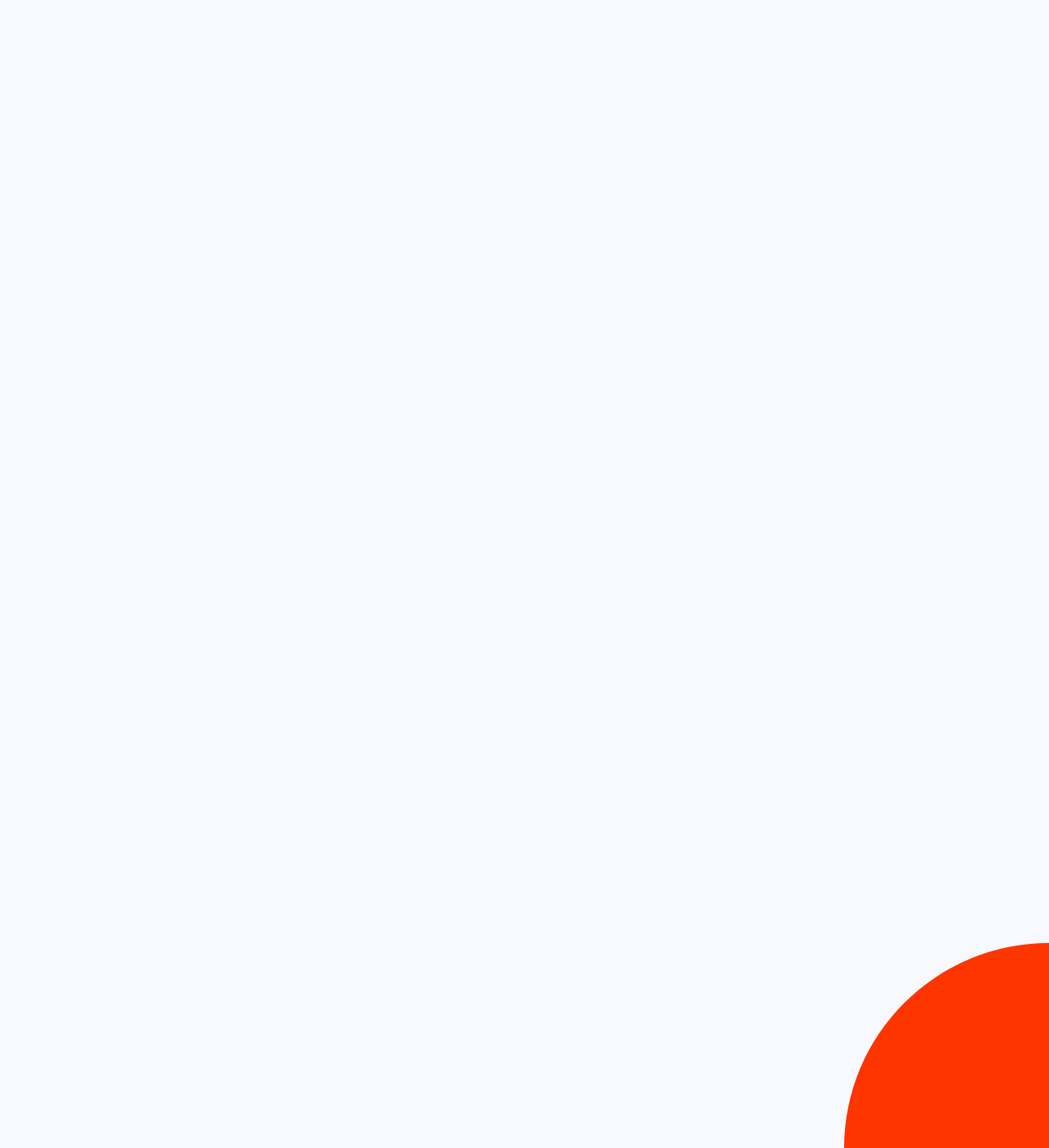
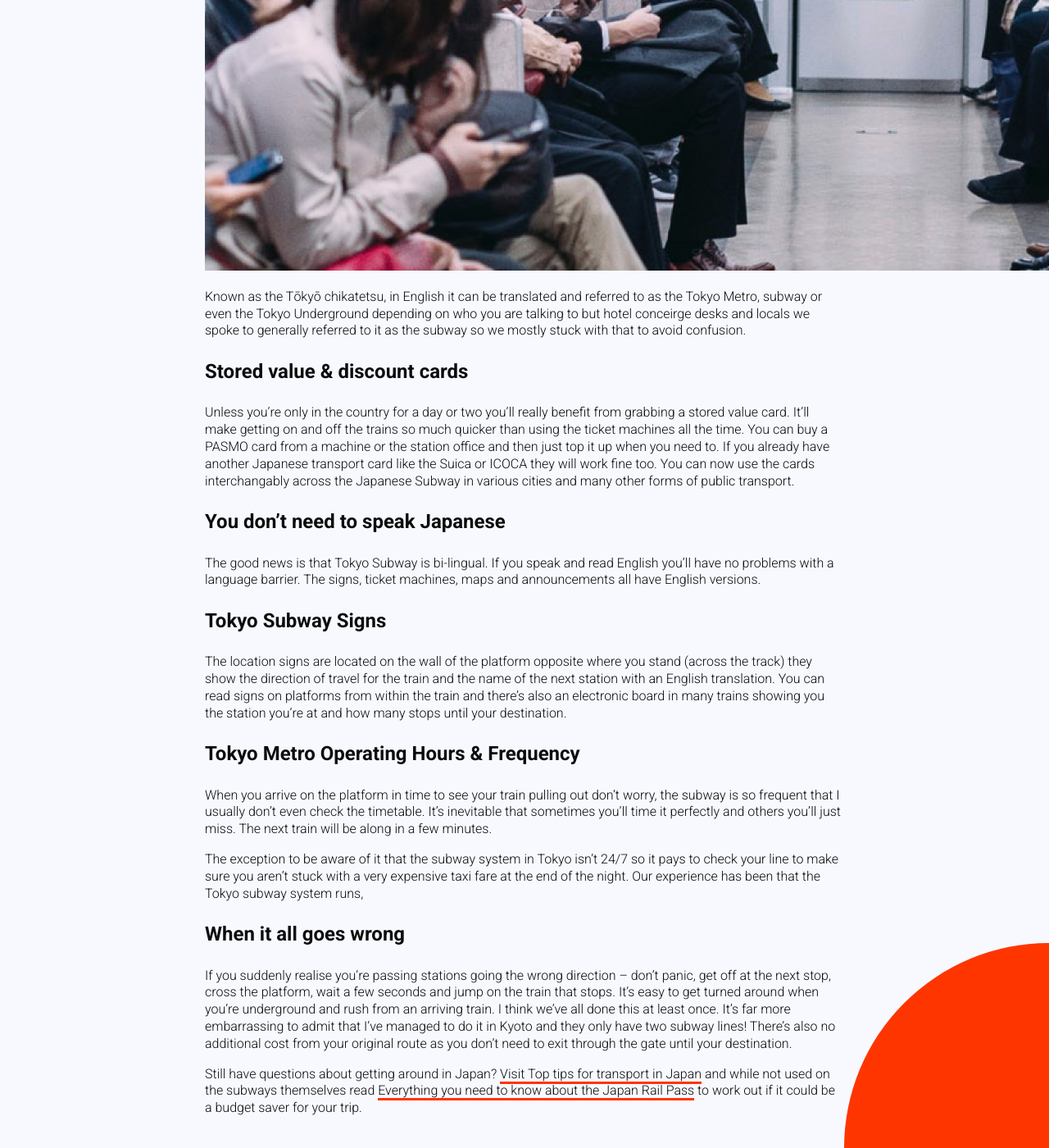
Before and after one commit to tom-wells/anightinjapan, a Jekyll site: the page built from _posts/2019-04-29-tokyo-train-tips.md, in a window 1280 px wide and 1400 px high, scrolled down 925 px. Shown: the whole window at 82% size. Built offline with Jekyll 4.4.1, drawn with Linux system fonts in a browser that asks for light colours; some of the changed text lies outside the part shown.

Commit message:
Updated Tokyo Train Tips

```diff
--- a/_posts/2019-04-29-tokyo-train-tips.md
+++ b/_posts/2019-04-29-tokyo-train-tips.md
@@ -5,4 +5,32 @@
   the Tokyo Subway.
 ---
 
-blog number 3
+When you first arrive in Tokyo it won’t be long before you need to use the subway.  It’s the most efficient way to get to from A to B in super quick time; you just have to master the lines and how they interact first. It’s a major feat of engineering and makes daily life flow for millions of people in Tokyo but it can be a bit overwhelming when you first encounter it.  You’re not going to be able to avoid it for long though so you might as well jump right in.  Here are my five tips to keep you sane and get you to your destination on the Tokyo Subway.
+
+![blog-3a.jpg](/uploads/blog-3a.jpg)
+
+Known as the Tōkyō chikatetsu, in English it can be translated and referred to as the Tokyo Metro, subway or even the Tokyo Underground depending on who you are talking to but hotel conceirge desks and locals we spoke to generally referred to it as the subway so we mostly stuck with that to avoid confusion.
+
+### Stored value & discount cards
+
+Unless you’re only in the country for a day or two you’ll really benefit from grabbing a stored value card.  It’ll make getting on and off the trains so much quicker than using the  ticket machines all the time.  You can buy a PASMO card from a machine or the station office and then just top it up when you need to.  If you already have another Japanese transport card like the Suica or ICOCA they will work fine too.  You can now use the cards interchangably across the Japanese Subway in various cities and many other forms of public transport.
+
+### You don’t need to speak Japanese
+
+The good news is that Tokyo Subway is bi-lingual.  If you speak and read English you’ll have no problems with a language barrier. The signs, ticket machines, maps and announcements all have English versions.
+
+### Tokyo Subway Signs
+
+The location signs are located on the wall of the platform opposite where you stand (across the track) they show the direction of travel for the train and the name of the next station with an English translation.  You can read signs on platforms from within the train and there’s also an electronic board in many trains showing you the station you’re at and how many stops until your destination.
+
+### Tokyo Metro Operating Hours & Frequency
+
+When you arrive on the platform in time to see your train pulling out don’t worry, the subway is so frequent that I usually don’t even check the timetable.  It’s inevitable that sometimes you’ll time it perfectly and others you’ll just miss.  The next train will be along in a few minutes.
+
+The exception to be aware of it that the subway system in Tokyo isn’t 24/7 so it pays to check your line to make sure you aren’t stuck with a very expensive taxi fare at the end of the night.  Our experience has been that the Tokyo subway system runs,
+
+### When it all goes wrong
+
+If you suddenly realise you’re passing stations going the wrong direction – don’t panic, get off at the next stop, cross the platform, wait a few seconds and jump on the train that stops.  It’s easy to get turned around when you’re underground and rush from an arriving train.  I think we’ve all done this at least once.  It’s far more embarrassing to admit that I’ve managed to do it in Kyoto and they only have two subway lines!  There’s also no additional cost from your original route as you don’t need to exit through the gate until your destination.
+
+Still have questions about getting around in Japan? [Visit Top tips for transport in Japan](https://www.2aussietravellers.com/top-tips-for-transport-in-japan/) and while not used on the subways themselves read [Everything you need to know about the Japan Rail Pass](https://www.2aussietravellers.com/japan-rail-pass/) to work out if it could be a budget saver for your trip.
```
